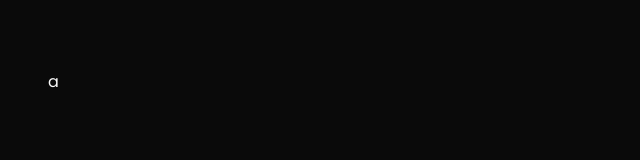
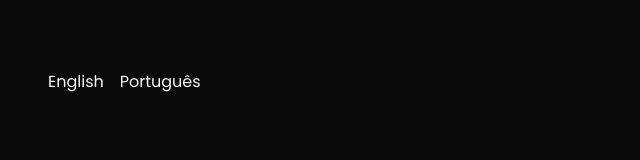
Before and after one commit to thomasluizon/thomas-luizon-portfolio, a Nuxt app: page / in a window 1280 px wide. Shown: the part 322-482 px from the top of the page, without its empty margins (0-640 px from the left). Built offline with nearby package versions, Linux system fonts and the light colour scheme.

Commit message:
feat: added internalization by routing

```diff
--- a/components/Sidebar.vue
+++ b/components/Sidebar.vue
@@ -1,7 +1,10 @@
 <template>
 	<Container tag="aside" class="flex flex-col justify-between">
 		<h1 class="text-2xl">{{ $t('home') }}</h1>
-		<div>a</div>
+		<div class="flex gap-4">
+			<NuxtLink :to="switchLocalePath('en')">English</NuxtLink>
+			<NuxtLink :to="switchLocalePath('pt')">Português</NuxtLink>
+		</div>
 		<div class="flex gap-4">
 			<button @click="setLocale('en')">en</button>
 			<button @click="setLocale('pt')">pt</button>
@@ -11,4 +14,5 @@
 
 <script setup lang="ts">
 const { locale, setLocale } = useI18n()
+const switchLocalePath = useSwitchLocalePath()
 </script>
--- a/nuxt.config.ts
+++ b/nuxt.config.ts
@@ -1,5 +1,3 @@
-const defaultLocale = 'pt'
-
 export default defineNuxtConfig({
 	modules: [
 		'@nuxtjs/i18n',
@@ -9,6 +7,8 @@ export default defineNuxtConfig({
 	],
 	i18n: {
 		vueI18n: './i18n.config.ts',
+		locales: ['en', 'pt'],
+		defaultLocale: 'en',
 	},
 	googleFonts: {
 		families: {
```
